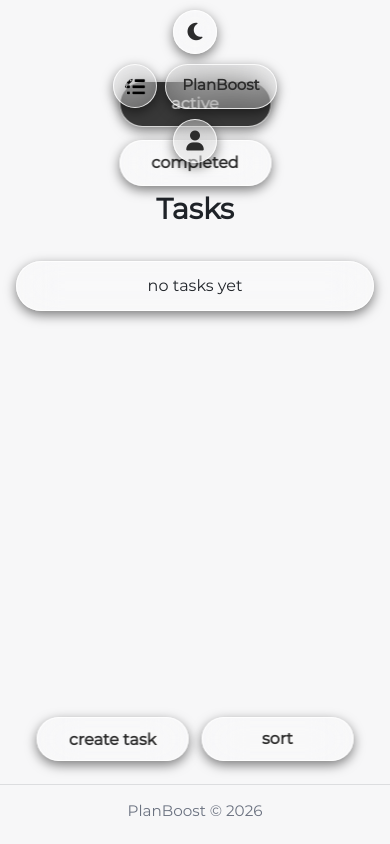
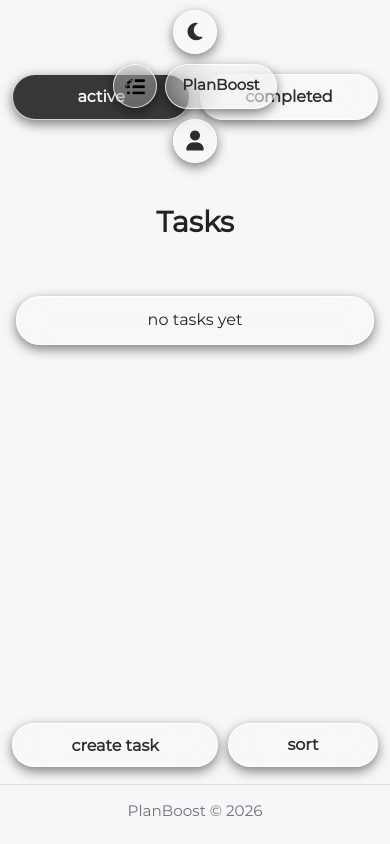
Before and after one commit to imaquar/PlanBoost, a Django app: page /tasks/ in a window 390 px wide. Run offline with Django 5.2, Linux system fonts and the light colour scheme; the visitor is signed in with stand-in values (Sample User, id 1); data that the repository does not hold is empty; some libraries are stand-ins or nearby versions.

Commit message:
add responsive tasks page styles

```diff
--- a/tasks/static/tasks/css/style.css
+++ b/tasks/static/tasks/css/style.css
@@ -380,3 +380,108 @@
     min-width: 9.5rem;
     margin: 0;
 }
+
+@media (max-width: 640px) {
+    .tasks-page .page-title {
+        margin-top: 4.2rem;
+    }
+
+    .tasks-list-layout,
+    .tasks-detail-layout,
+    .tasks-form-layout {
+        width: 100%;
+        padding-bottom: 6.6rem;
+    }
+
+    .tasks-list-layout {
+        padding-top: 2.5rem;
+    }
+
+    .tasks-status-switch {
+        top: 4.65rem;
+        width: calc(100% - 1.5rem);
+        gap: 0.6rem;
+    }
+
+    .tasks-status-switch .tasks-switch-link {
+        flex: 1 1 0;
+        min-width: 0;
+    }
+
+    .tasks-list-item,
+    .tasks-empty,
+    .tasks-detail-card {
+        border-radius: 24px;
+        padding: 0.7rem 0.85rem;
+    }
+
+    .tasks-list-item {
+        flex-direction: column;
+        align-items: flex-start;
+        gap: 0.35rem;
+    }
+
+    .tasks-item-time {
+        margin-left: 0;
+        align-self: flex-end;
+    }
+
+    .tasks-detail-top-row,
+    .tasks-detail-meta-row,
+    .tasks-form-row {
+        grid-template-columns: 1fr;
+        gap: 0.6rem;
+    }
+
+    .tasks-detail-completed {
+        width: 100%;
+        justify-content: flex-start;
+    }
+
+    .tasks-form-shell input[type="text"],
+    .tasks-form-shell input[type="datetime-local"],
+    .tasks-form-shell textarea,
+    .tasks-form-shell select {
+        border-radius: 16px;
+        padding: 0.6rem 0.8rem;
+    }
+
+    .tasks-actions,
+    .tasks-detail-actions,
+    .tasks-form-actions {
+        width: calc(100% - 1.5rem);
+        bottom: 4.8rem;
+        gap: 0.6rem;
+    }
+
+    .tasks-create-form,
+    .tasks-sort-menu,
+    .tasks-detail-action-form,
+    .tasks-form-action-form,
+    .tasks-form-actions > button {
+        flex: 1 1 auto;
+    }
+
+    .tasks-actions .tasks-create-form button,
+    .tasks-actions .tasks-sort-trigger,
+    .tasks-detail-action-form button,
+    .tasks-form-actions > button,
+    .tasks-form-action-form button {
+        width: 100%;
+        min-width: 0;
+    }
+
+    .tasks-sort-menu {
+        display: flex;
+        justify-content: center;
+    }
+
+    .tasks-sort-dropdown {
+        width: 100%;
+    }
+
+    .tasks-sort-link {
+        width: 100%;
+        min-width: 0;
+    }
+}
```
